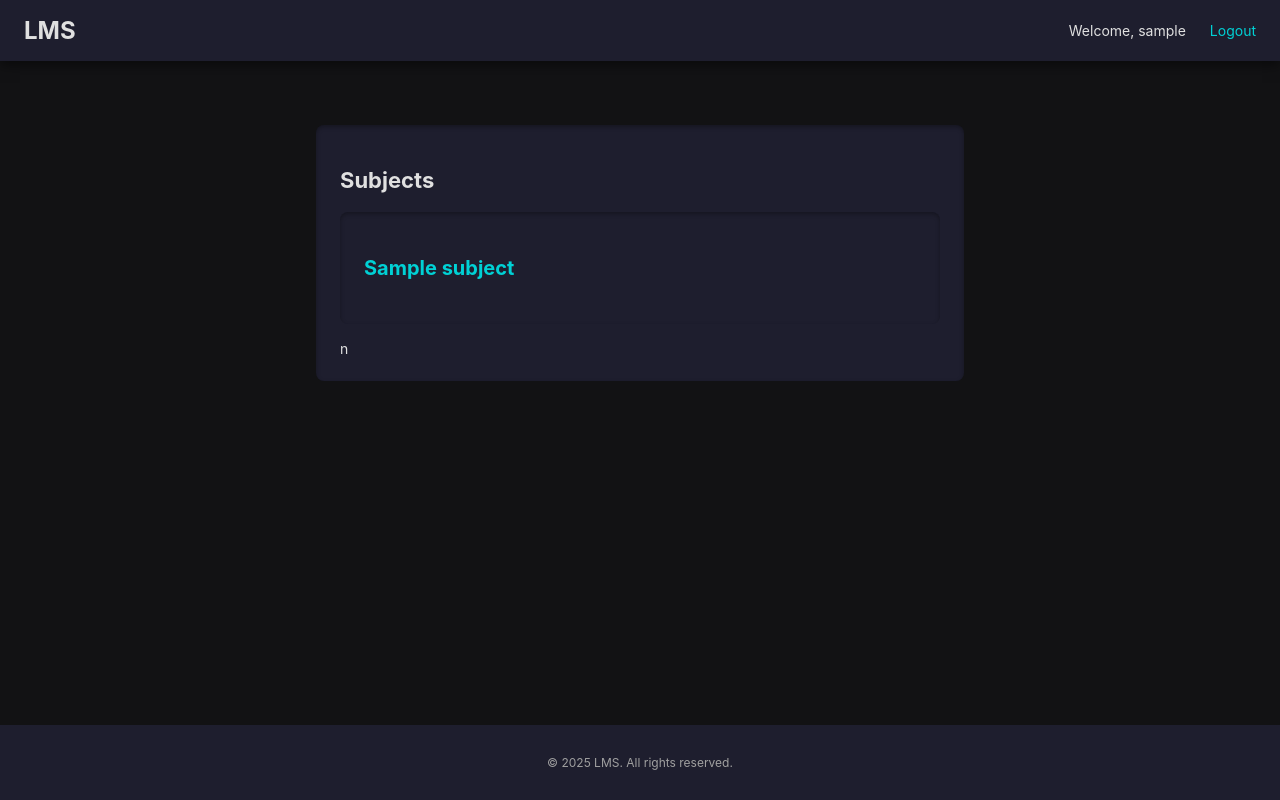
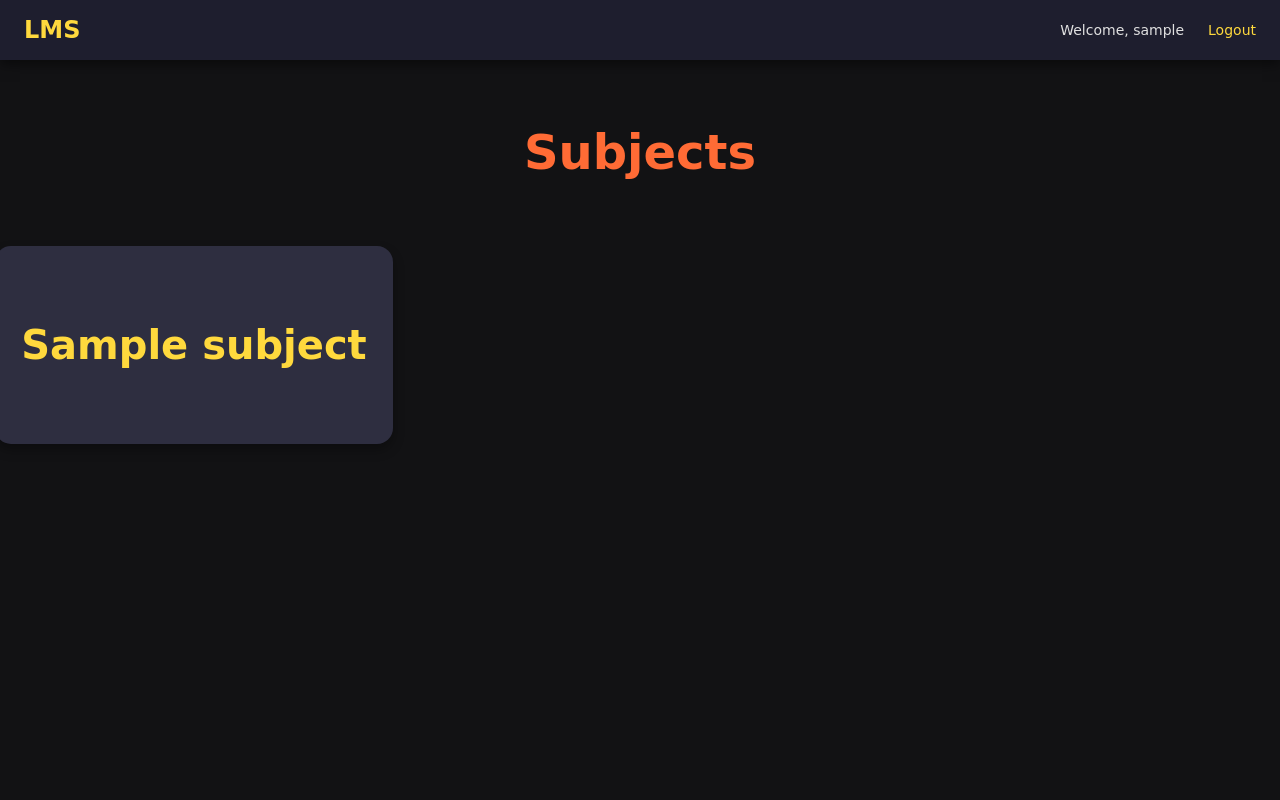
Before and after one commit to Yameen-Shaikh/LearningManagementSystem, a Django app: page /subjects/ in a window 1280 px wide. Run offline with Django 5.2, Linux system fonts and the light colour scheme; a user stored in the database is signed in; tables that the repository leaves empty hold one stand-in row (values such as "Sample post").

Commit message:
Ui modifications

```diff
--- a/static/css/style.css
+++ b/static/css/style.css
@@ -1,4 +1,4 @@
-/* Theme Guide CSS */
+/* Kid-Friendly Theme Guide CSS */
 
 /* Base Colors */
 :root {
@@ -8,8 +8,8 @@
   --text-primary: #E0E0E0;
   --text-secondary: #A0A0A0;
   --text-tertiary: #6B6B6B;
-  --accent-1: #C25AFF;
-  --accent-2: #00D1D5;
+  --accent-1: linear-gradient(135deg, #FF6B35, #FFD93D); /* warm playful */
+  --accent-2: linear-gradient(135deg, #C25AFF, #00D1D5); /* fun neon */
   --success: #2ECC71;
   --warning: #E67E22;
   --error: #E74C3C;
@@ -18,7 +18,7 @@
 
 /* Typography */
 body {
-  font-family: 'Inter', 'Poppins', 'Roboto', sans-serif;
+  font-family: 'Comic Neue', 'Baloo 2', cursive, sans-serif;
   background-color: var(--primary-background);
   color: var(--text-primary);
   font-size: 14px;
@@ -34,9 +34,9 @@ h1, h2, h3, h4, h5, h6 {
   color: var(--text-primary);
 }
 
-h1 { font-size: 24px; }
-h2 { font-size: 22px; }
-h3 { font-size: 20px; }
+h1 { font-size: 26px; color: #FFD93D; }
+h2 { font-size: 22px; color: #FF6B35; }
+h3 { font-size: 20px; color: #00D1D5; }
 h4 { font-size: 18px; }
 h5 { font-size: 16px; }
 h6 { font-size: 14px; }
@@ -47,20 +47,20 @@ p {
 }
 
 a {
-  color: var(--accent-2);
+  color: #FFD93D;
   text-decoration: none;
   transition: color 0.3s ease-in-out;
 }
 
 a:hover {
-  color: var(--accent-1);
+  color: #FF6B35;
 }
 
 /* Layout & Spacing */
 .container {
-  width: 80%;
-  margin: 0 auto;
-  padding: 24px;
+  width: 100%;
+  padding: 0;
+  box-sizing: border-box;
 }
 
 .main-content {
@@ -68,53 +68,79 @@ a:hover {
   padding: 24px 0;
 }
 
-/* Components */
+/* Buttons */
 .btn {
   display: inline-block;
   padding: 12px 24px;
-  border-radius: 8px;
+  border-radius: 50px;
   text-align: center;
   font-weight: bold;
   cursor: pointer;
   transition: all 0.3s ease-in-out;
+  font-size: 16px;
 }
 
 .btn-primary {
-  background-color: var(--accent-1);
+  background: var(--accent-1);
+  color: white;
+  box-shadow: 0 4px 15px rgba(255, 200, 100, 0.4);
+}
+
+.btn-primary:hover {
+  transform: scale(1.05);
+  box-shadow: 0 6px 20px rgba(255, 200, 100, 0.6);
+}
+
+.btn-secondary {
+  background: var(--accent-2);
   color: white;
   box-shadow: 0 4px 15px rgba(194, 90, 255, 0.3);
 }
 
-.btn-primary:hover {
-  background-color: #d67aff;
+.btn-secondary:hover {
+  transform: scale(1.05);
   box-shadow: 0 6px 20px rgba(194, 90, 255, 0.5);
-  transform: translateY(-2px);
 }
 
-.btn-secondary {
-  background-color: var(--accent-2);
-  color: white;
-  box-shadow: 0 4px 15px rgba(0, 209, 213, 0.3);
-}
-
-.btn-secondary:hover {
-  background-color: #00e0e6;
-  box-shadow: 0 6px 20px rgba(0, 209, 213, 0.5);
-  transform: translateY(-2px);
-}
-
+/* Cards */
 .card {
   background-color: var(--surface-panels-1);
   padding: 24px;
-  margin: 16px auto; /* Centered horizontally */
-  border-radius: 8px;
-  box-shadow: inset 0 2px 4px rgba(0, 0, 0, 0.3);
-  max-width: 600px; /* Limit card width */
+  margin: 16px auto;
+  border-radius: 16px;
+  max-width: 600px;
+  position: relative;
+  overflow: hidden;
+  box-shadow: 0 6px 12px rgba(0, 0, 0, 0.3);
+}
+
+
+
+/* Fun hover wiggle */
+@keyframes wiggle {
+  0%, 100% { transform: rotate(-2deg); }
+  50% { transform: rotate(2deg); }
+}
+
+.card-wiggle:hover {
+  animation: wiggle 0.5s ease-in-out;
+}
+
+.subject-item-card:hover {
+  animation: wiggle 0.5s ease-in-out;
+}
+
+.subject-card {
+  background-color: var(--surface-panels-2);
+  padding: 16px;
+  margin: 8px 0;
+  border-radius: 12px;
+  box-shadow: 0 4px 8px rgba(0, 0, 0, 0.2);
 }
 
 hr {
   border: 0;
-  border-top: 1px solid var(--divider);
+  border-top: 1px dashed var(--divider);
   margin: 24px 0;
 }
 
@@ -131,7 +157,7 @@ hr {
 .navbar-brand {
   font-size: 24px;
   font-weight: bold;
-  color: var(--text-primary);
+  color: #FFD93D;
 }
 
 .navbar-nav {
@@ -146,7 +172,7 @@ hr {
 }
 
 .nav-item .nav-link:hover {
-  color: var(--accent-2);
+  color: #FF6B35;
 }
 
 /* Forms */
@@ -158,39 +184,31 @@ hr {
   width: 100%;
   padding: 12px;
   background-color: var(--surface-panels-2);
-  border: 1px solid var(--divider);
-  border-radius: 8px;
+  border: 2px dashed var(--divider);
+  border-radius: 12px;
   color: var(--text-primary);
   font-size: 14px;
 }
 
 .form-control:focus {
   outline: none;
-  border-color: var(--accent-1);
-  box-shadow: 0 0 0 3px rgba(194, 90, 255, 0.2);
+  border-color: #FFD93D;
+  box-shadow: 0 0 0 3px rgba(255, 217, 61, 0.3);
 }
 
 .card form {
   display: flex;
   flex-direction: column;
-  align-items: center; /* Center the form content horizontally */
-  max-width: 400px; /* Limit the width of the form for better appearance */
-  margin: 0 auto; /* Center the form itself within the card */
+  align-items: center;
+  max-width: 400px;
+  margin: 0 auto;
 }
 
 .card form .form-group {
-  width: 100%; /* Ensure form groups take full width within the limited form width */
+  width: 100%;
 }
 
-/* Footer */
-.footer {
-  background-color: var(--surface-panels-1);
-  color: var(--text-secondary);
-  padding: 16px 24px;
-  text-align: center;
-  margin-top: auto;
-  font-size: 12px;
-}
+
 
 /* Messages */
 .messages {
@@ -202,8 +220,9 @@ hr {
 .messages li {
   padding: 1rem;
   margin-bottom: 1rem;
-  border-radius: 8px;
+  border-radius: 12px;
   color: white;
+  font-weight: bold;
 }
 
 .messages li.success {
@@ -223,3 +242,48 @@ hr {
   font-size: 12px;
   margin-top: 4px;
 }
+
+.header-container {
+  text-align: center;
+  margin-bottom: 24px;
+}
+
+.subject-grid {
+  display: grid;
+  /* Define 3 columns with a specific, equal width */
+  grid-template-columns: repeat(3, 350px);
+  /* Center the entire grid of cards on the page */
+  justify-content: center;
+  gap: 20px 120px;
+  padding: 10px; /* Optional: adds some space from the screen edges */
+}
+
+.subject-item-card {
+  background-color: var(--surface-panels-2);
+  border-radius: 16px;
+  box-shadow: 0 6px 12px rgba(0, 0, 0, 0.3);
+  text-align: center;
+
+  /* --- Control card size precisely --- */
+  width: 350px;
+  height: 150px;
+
+  /* --- Use Flexbox to center the text inside --- */
+  display: flex;
+  align-items: center;
+  justify-content: center;
+}
+
+/* The rest of your styles can remain the same */
+
+.header-container h2 {
+  font-size: clamp(2rem, 5vw, 3rem);
+}
+
+.subject-item-card h3 {
+  font-size: clamp(1.5rem, 4vw, 2.5rem);
+}
+
+.subject-item-card h3 a {
+  font-size: clamp(1.5rem, 4vw, 2.5rem);
+}
--- a/templates/base.html
+++ b/templates/base.html
@@ -33,8 +33,6 @@
             {% endblock %}
         </div>
     </main>
-    <footer class="footer">
-        <p>&copy; 2025 LMS. All rights reserved.</p>
-    </footer>
+
 </body>
 </html>
--- a/templates/chapter_list.html
+++ b/templates/chapter_list.html
@@ -1,7 +1,7 @@
 {% extends 'base.html' %}
 
 {% block content %}
-  <div class="card">
+  <div class="card card-wiggle">
     <h2>{{ subject.name }} - Level {{ level }}</h2>
     <h4>Chapters</h4>
     {% if chapters %}
--- a/templates/level_select.html
+++ b/templates/level_select.html
@@ -1,7 +1,7 @@
 {% extends 'base.html' %}
 
 {% block content %}
-  <div class="card">
+  <div class="card card-wiggle">
     <h2>{{ subject.name }}</h2>
     <h4>Select a Level</h4>
     {% if levels %}
--- a/templates/subject_list.html
+++ b/templates/subject_list.html
@@ -1,17 +1,20 @@
 {% extends 'base.html' %}
 
 {% block content %}
-  <div class="card">
+  <div class="header-container">
     <h2>Subjects</h2>
+  </div>
+  <div class="container">
     {% if subjects %}
-      <div class="subject-list">
+      <div class="subject-grid">
         {% for subject in subjects %}
-          <div class="card">
+          <div class="card subject-item-card">
             <h3><a href="{% url 'level_select' subject.id %}">{{ subject.name }}</a></h3>
           </div>
         {% endfor %}
       </div>
     {% else %}
       <p>No subjects found.</p>
-    {% endif %}n  </div>
+    {% endif %}
+  </div>
 {% endblock %}
--- a/templates/topic_list.html
+++ b/templates/topic_list.html
@@ -1,7 +1,7 @@
 {% extends 'base.html' %}
 
 {% block content %}
-  <div class="card">
+  <div class="card card-wiggle">
     <h2>{{ chapter.name }}</h2>
     {% if topics %}
       {% for topic in topics %}
```
Also changed, not shown: gemini.md (+8 -2 lines).
